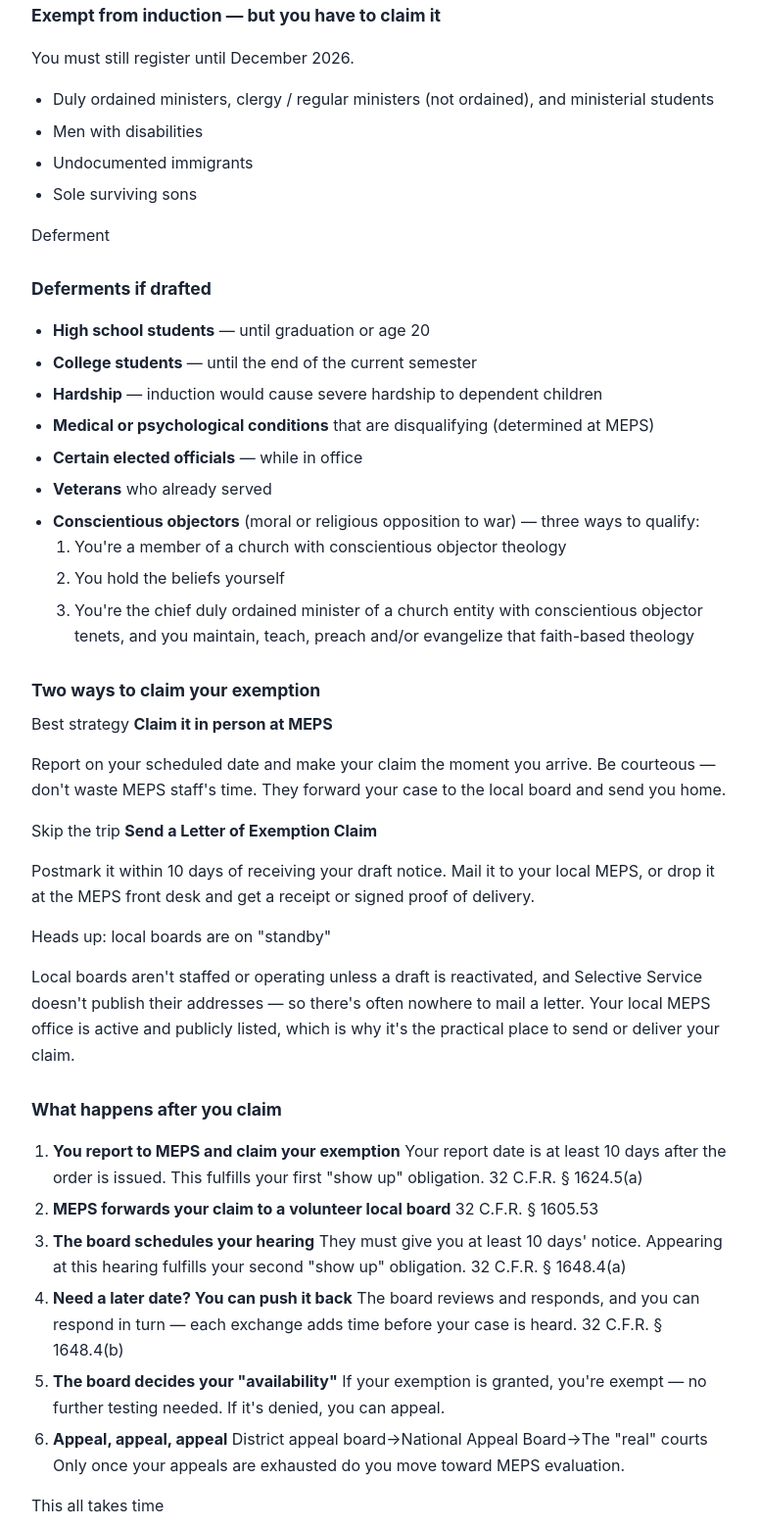
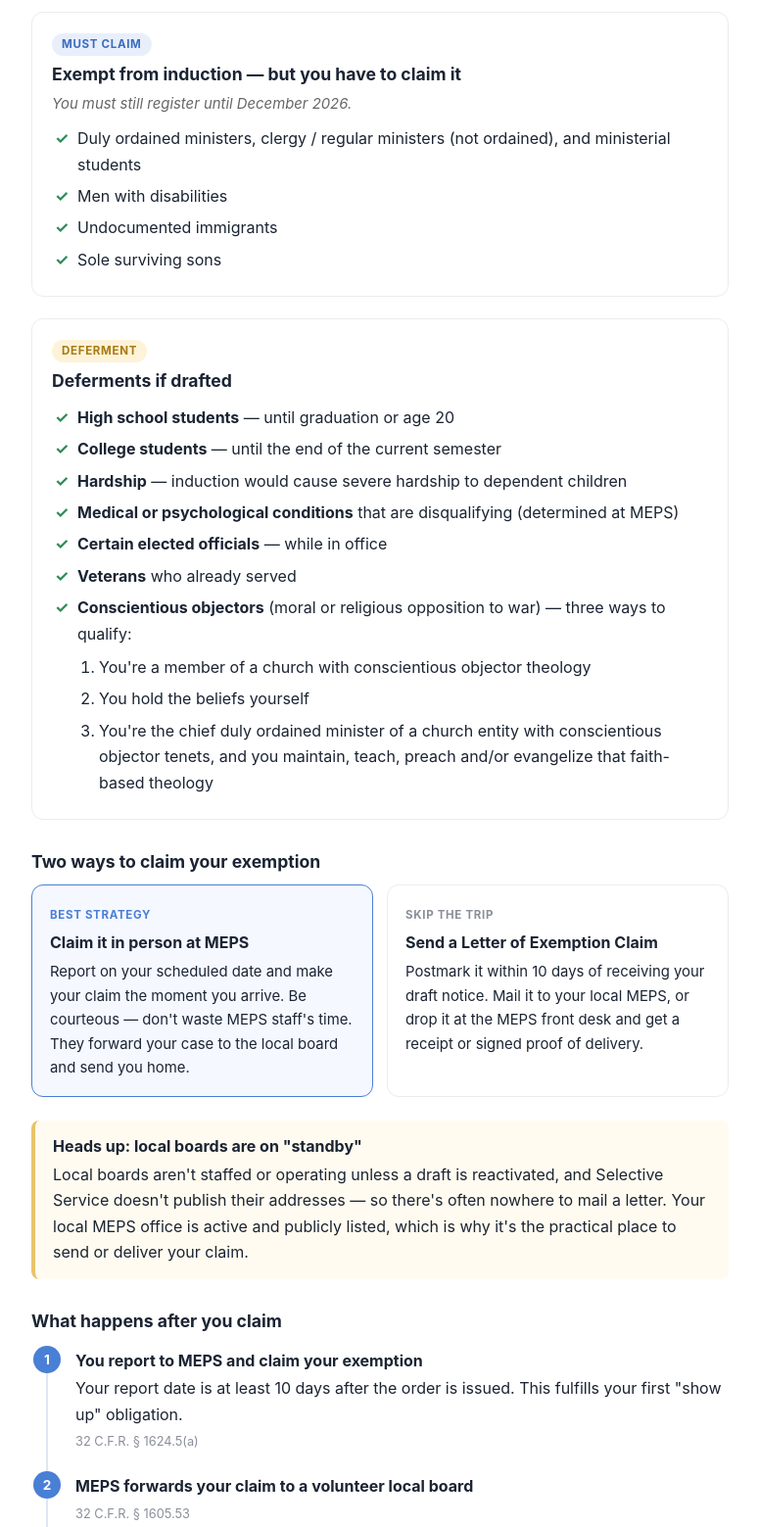
Before and after one commit to thompsoncorral/ExemptionClaims, a plain HTML site: page pages/exemptions.html in a window 1280 px wide. Shown: the part 711-2270 px from the top of the page at 98% size, without its empty margins (252-1027 px from the left). Drawn offline with Linux system fonts and the light colour scheme.

Commit message:
Add styles for summary box, groups, steps and callouts

```diff
--- a/style.css
+++ b/style.css
@@ -197,6 +197,46 @@ a { color: inherit; }
 .purchase-btn { display: block; width: 100%; padding: 16px; font-size: 1.05rem; font-weight: 700; color: #fff; background: var(--blue); border: none; border-radius: 10px; cursor: pointer; }
 .purchase-btn:disabled { opacity: 0.85; cursor: default; }
 
+/* Digestible content blocks (used on pages and inside dropdowns) */
+.content .tldr { background: #fffbf0; border: 1.5px solid var(--gold); border-radius: 12px; padding: 18px 20px; margin: 0 0 30px; }
+.content .tldr h4 { margin: 0 0 8px; font-size: 0.78rem; letter-spacing: 0.08em; text-transform: uppercase; color: var(--gold-text); }
+.content .tldr ul { margin: 0; }
+.content .group { margin: 0 0 22px; padding: 18px 20px; border: 1px solid var(--line); border-radius: 12px; }
+.content .group h4 { margin: 6px 0 4px; }
+.content .group .sub { margin: 0 0 8px; color: #666; font-size: 0.93rem; font-style: italic; }
+.content .group-label { display: inline-block; font-size: 0.72rem; font-weight: 700; letter-spacing: 0.06em; text-transform: uppercase; padding: 3px 10px; border-radius: 999px; }
+.label-green { background: #e6f4ec; color: #2e7d4f; }
+.label-blue { background: #e8effb; color: #3a6cc0; }
+.label-gold { background: #fdf3d9; color: #a77a12; }
+.content ul.checks { list-style: none; padding: 0; margin: 10px 0 0; }
+.content ul.checks > li { position: relative; padding-left: 26px; }
+.content ul.checks > li::before { content: "✓"; position: absolute; left: 3px; color: #2e8b57; font-weight: 700; }
+.content ul.checks ol { margin: 8px 0 0; }
+.content .options { display: grid; grid-template-columns: 1fr 1fr; gap: 14px; margin: 10px 0 24px; }
+.content .option { border: 1px solid var(--line); border-radius: 12px; padding: 16px 18px; }
+.content .option.recommended { border: 1.5px solid var(--blue); background: #f5f8fe; }
+.content .option strong { display: block; margin: 6px 0 6px; }
+.content .option p { margin: 0; font-size: 0.93rem; }
+.content .option-tag { font-size: 0.72rem; font-weight: 700; letter-spacing: 0.06em; text-transform: uppercase; color: var(--gray); }
+.content .option.recommended .option-tag { color: var(--blue); }
+.content .callout { border-left: 4px solid var(--blue); background: #f5f8fe; border-radius: 8px; padding: 14px 18px; margin: 24px 0; }
+.content .callout.warn { border-left-color: var(--gold); background: #fffbf0; }
+.content .callout p { margin: 0; }
+.content .callout-title { display: block; font-weight: 700; margin-bottom: 4px; }
+.content ol.steps { list-style: none; counter-reset: step; padding: 0; margin: 14px 0 0; }
+.content ol.steps > li { counter-increment: step; position: relative; margin: 0 0 0 15px; padding: 0 0 22px 28px; border-left: 2px solid #dfe6f3; }
+.content ol.steps > li:last-child { border-left-color: transparent; padding-bottom: 4px; }
+.content ol.steps > li::before { content: counter(step); position: absolute; left: -15px; top: -2px; width: 28px; height: 28px; border-radius: 50%; background: var(--blue); color: #fff; font-weight: 700; font-size: 0.85rem; display: flex; align-items: center; justify-content: center; }
+.content ol.steps strong { display: block; margin-bottom: 2px; }
+.content .cite { display: block; margin-top: 4px; font-size: 0.8rem; color: var(--gray); }
+.content .appeal-path { display: flex; flex-wrap: wrap; align-items: center; gap: 6px; margin: 6px 0 8px; }
+.content .appeal-path span { background: #f0f3f8; border-radius: 999px; padding: 5px 12px; font-size: 0.88rem; }
+.content .appeal-path span.arrow { background: none; padding: 0; color: var(--gray); }
+.content details.more { margin: 20px 0; border: 1px solid var(--line); border-radius: 10px; padding: 12px 16px; }
+.content details.more summary { cursor: pointer; font-weight: 600; color: var(--blue); }
+.content details.more[open] summary { margin-bottom: 8px; }
+@media (max-width: 600px) { .content .options { grid-template-columns: 1fr; } }
+
 footer { text-align: center; color: var(--gray); font-size: 0.8rem; padding: 30px 0 50px; border-top: 1px solid var(--line); }
 
 @media (max-width: 600px) {
```
